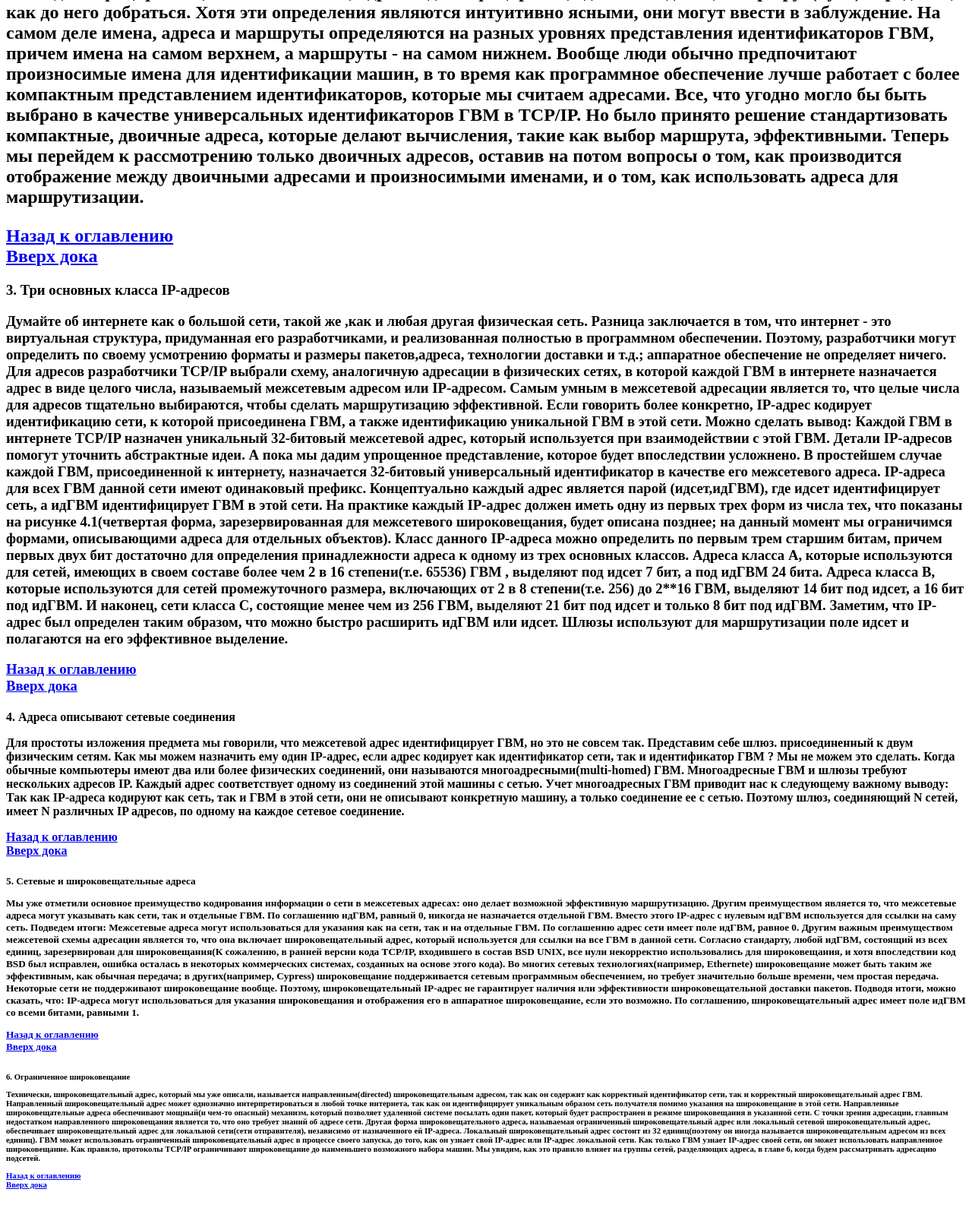
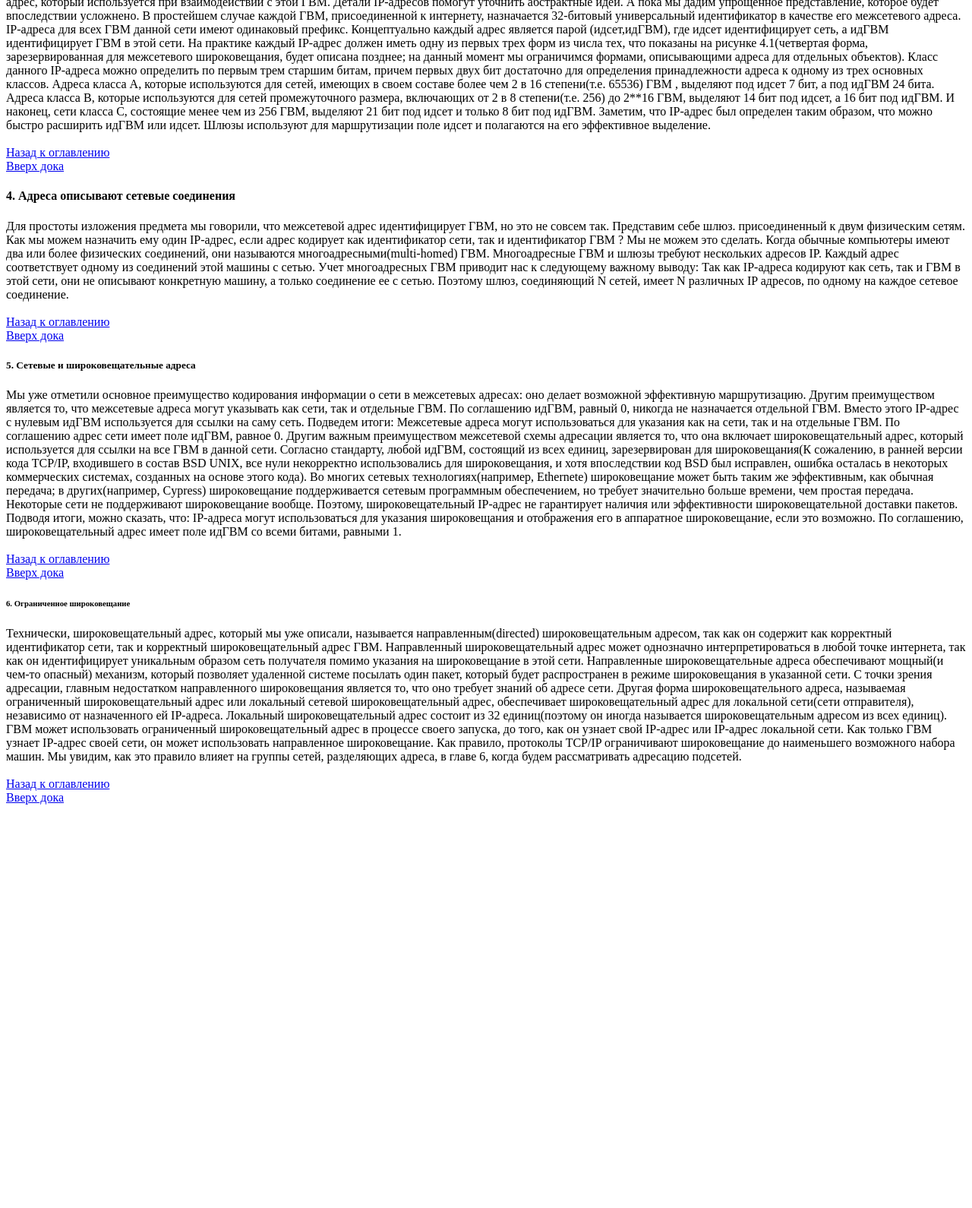
Before and after one commit to AleksandrShytokha/AleksandrShytokha.github.io, a plain HTML site: page lesson-3/links-doc/page.html in a window 1280 px wide. Shown: the part 613-2203 px from the top of the page at 76% size. After the commit the page ends 1688 px from the top, so only its background shows below. Drawn offline with Linux system fonts and the light colour scheme.

Commit message:
commit-l3-v1.1

```diff
--- a/lesson-3/links-doc/page.html
+++ b/lesson-3/links-doc/page.html
@@ -1,5 +1,5 @@
 <!DOCTYPE html>
-<html lang="en">
+<html lang="ru">
 <head>
     <meta charset="UTF-8">
     <meta http-equiv="X-UA-Compatible" content="IE=edge">
@@ -7,16 +7,16 @@
     <title>Lesson-3-HTML5</title>
 </head>
 <body>
-    <h1 id="h1"> 1. Введение
+    <article>
+        <h1 id="h1"> 1. Введение</h1>
        <p>
             Предыдущая глава определила Интернет TCP/IP как виртуальную сеть, созданную в результате соединения
             физических сетей шлюзами. Эта глава описывает адресацию, существенный компонент, который помогает программному
             обеспечению TCP/IP скрывать детали физических сетей и создавать впечатление об интернете как о единой сущности.
-       </p>
-       <a href="index.html">Назад к оглавлению</a><br>
-       <a href="#">Вверх дока</a>
-    </h1>
-    <h2 id="h2"> 2. Универсальные идентификаторы
+            <br><br><a href="index.html">Назад к оглавлению</a><br>
+            <a href="#">Вверх дока</a>
+        </p>
+        <h2 id="h2"> 2. Универсальные идентификаторы</h2>
         <p>
             Говорят, что коммуникационная система обеспечивает универсальное средство взаимодействия, если она позволяет
             любой ГВМ связываться с любой другой ГВМ. Чтобы сделать нашу коммуникационную систему универсальной, нам нужно
@@ -32,47 +32,43 @@
             которые делают вычисления, такие как выбор маршрута, эффективными. Теперь мы перейдем к рассмотрению только
             двоичных адресов, оставив на потом вопросы о том, как производится отображение между двоичными адресами и произносимыми
             именами, и о том, как использовать адреса для маршрутизации.
+            <br><br><a href="index.html">Назад к оглавлению</a><br>
+            <a href="#">Вверх дока</a>
         </p>
-        <a href="index.html">Назад к оглавлению</a><br>
-        <a href="#">Вверх дока</a>
-     </h2>
-     <h3 id="h3"> 3. Три основных класса IP-адресов
+     <h3 id="h3"> 3. Три основных класса IP-адресов</h3>
         <p>
             Думайте об интернете как о большой сети, такой же ,как и любая другая физическая сеть. Разница заключается в том, что интернет - это виртуальная структура, придуманная его разработчиками, и реализованная полностью в программном обеспечении. Поэтому, разработчики могут определить по своему усмотрению форматы и размеры пакетов,адреса, технологии доставки и т.д.; аппаратное обеспечение не определяет ничего. Для адресов разработчики TCP/IP выбрали схему, аналогичную адресации в физических сетях, в которой каждой ГВМ в интернете назначается адрес в виде целого числа, называемый межсетевым адресом или IP-адресом. Самым умным в межсетевой адресации является то, что целые числа для адресов тщательно выбираются, чтобы сделать маршрутизацию эффективной. Если говорить более конкретно, IP-адрес кодирует идентификацию сети, к которой присоединена ГВМ, а также идентификацию уникальной ГВМ в этой сети. Можно сделать вывод:
             Каждой ГВМ в интернете TCP/IP назначен уникальный 32-битовый межсетевой адрес, который используется при взаимодействии с этой ГВМ.
             Детали IP-адресов помогут уточнить абстрактные идеи. А пока мы дадим упрощенное представление, которое будет впоследствии усложнено. В простейшем случае каждой ГВМ, присоединенной к интернету, назначается 32-битовый универсальный идентификатор в качестве его межсетевого адреса. IP-адреса для всех ГВМ данной сети имеют одинаковый префикс.
             Концептуально каждый адрес является парой (идсет,идГВМ), где идсет идентифицирует сеть, а идГВМ идентифицирует ГВМ в этой сети. На практике каждый IP-адрес должен иметь одну из первых трех форм из числа тех, что показаны на рисунке 4.1(четвертая форма, зарезервированная для межсетевого широковещания, будет описана позднее; на данный момент мы ограничимся формами, описывающими адреса для отдельных объектов).
             Класс данного IP-адреса можно определить по первым трем старшим битам, причем первых двух бит достаточно для определения принадлежности адреса к одному из трех основных классов. Адреса класса А, которые используются для сетей, имеющих в своем составе более чем 2 в 16 степени(т.е. 65536) ГВМ , выделяют под идсет 7 бит, а под идГВМ 24 бита. Адреса класса В, которые используются для сетей промежуточного размера, включающих от 2 в 8 степени(т.е. 256) до 2**16 ГВМ, выделяют 14 бит под идсет, а 16 бит под идГВМ. И наконец, сети класса С, состоящие менее чем из 256 ГВМ, выделяют 21 бит под идсет и только 8 бит под идГВМ. Заметим, что IP-адрес был определен таким образом, что можно быстро расширить идГВМ или идсет. Шлюзы используют для маршрутизации поле идсет и полагаются на его эффективное выделение.
+            <br><br><a href="index.html">Назад к оглавлению</a><br>
+            <a href="#">Вверх дока</a>
         </p>
-        <a href="index.html">Назад к оглавлению</a><br>
-        <a href="#">Вверх дока</a>
-     </h3>
-     <h4 id="h4"> 4. Адреса описывают сетевые соединения
+     <h4 id="h4"> 4. Адреса описывают сетевые соединения</h4>
         <p>
             Для простоты изложения предмета мы говорили, что межсетевой адрес идентифицирует ГВМ, но это не совсем так. Представим себе шлюз. присоединенный к двум физическим сетям. Как мы можем назначить ему один IP-адрес, если адрес кодирует как идентификатор сети, так и идентификатор ГВМ ? Мы не можем это сделать. Когда обычные компьютеры имеют два или более физических соединений, они называются многоадресными(multi-homed) ГВМ. Многоадресные ГВМ и шлюзы требуют нескольких адресов IP. Каждый адрес соответствует одному из соединений этой машины с сетью. Учет многоадресных ГВМ приводит нас к следующему важному выводу:
             Так как IP-адреса кодируют как сеть, так и ГВМ в этой сети, они не описывают конкретную машину, а только соединение ее с сетью.
             Поэтому шлюз, соединяющий N сетей, имеет N различных IP адресов, по одному на каждое сетевое соединение.
+            <br><br><a href="index.html">Назад к оглавлению</a><br>
+            <a href="#">Вверх дока</a>
         </p>
-        <a href="index.html">Назад к оглавлению</a><br>
-        <a href="#">Вверх дока</a>
-     </h4>
-     <h5 id="h5"> 5. Сетевые и широковещательные адреса
+     <h5 id="h5"> 5. Сетевые и широковещательные адреса</h5>
         <p>
             Мы уже отметили основное преимущество кодирования информации о сети в межсетевых адресах: оно делает возможной эффективную маршрутизацию. Другим преимуществом является то, что межсетевые адреса могут указывать как сети, так и отдельные ГВМ. По соглашению идГВМ, равный 0, никогда не назначается отдельной ГВМ. Вместо этого IP-адрес с нулевым идГВМ используется для ссылки на саму сеть. Подведем итоги:
             Межсетевые адреса могут использоваться для указания как на сети, так и на отдельные ГВМ. По соглашению адрес сети имеет поле идГВМ, равное 0.
             Другим важным преимуществом межсетевой схемы адресации является то, что она включает широковещательный адрес, который используется для ссылки на все ГВМ в данной сети. Согласно стандарту, любой идГВМ, состоящий из всех единиц, зарезервирован для широковещания(К сожалению, в ранней версии кода TCP/IP, входившего в состав BSD UNIX, все нули некорректно использовались для широковещания, и хотя впоследствии код BSD был исправлен, ошибка осталась в некоторых коммерческих системах, созданных на основе этого кода). Во многих сетевых технологиях(например, Ethernetе) широковещание может быть таким же эффективным, как обычная передача; в других(например, Cypress) широковещание поддерживается сетевым программным обеспечением, но требует значительно больше времени, чем простая передача. Некоторые сети не поддерживают широковещание вообще. Поэтому, широковещательный IP-адрес не гарантирует наличия или эффективности широковещательной доставки пакетов. Подводя итоги, можно сказать, что:
             IP-адреса могут использоваться для указания широковещания и отображения его в аппаратное широковещание, если это возможно. По соглашению, широковещательный адрес имеет поле идГВМ со всеми битами, равными 1.
+            <br><br><a href="index.html">Назад к оглавлению</a><br>
+            <a href="#">Вверх дока</a>
         </p>
-        <a href="index.html">Назад к оглавлению</a><br>
-        <a href="#">Вверх дока</a>
-     </h5>
-     <h6 id="h6"> 6. Ограниченное широковещание
+     <h6 id="h6"> 6. Ограниченное широковещание</h6>
         <p>
             Технически, широковещательный адрес, который мы уже описали, называется направленным(directed) широковещательным адресом, так как он содержит как корректный идентификатор сети, так и корректный широковещательный адрес ГВМ. Направленный широковещательный адрес может однозначно интерпретироваться в любой точке интернета, так как он идентифицирует уникальным образом сеть получателя помимо указания на широковещание в этой сети. Направленные широковещательные адреса обеспечивают мощный(и чем-то опасный) механизм, который позволяет удаленной системе посылать один пакет, который будет распространен в режиме широковещания в указанной сети.
             С точки зрения адресации, главным недостатком направленного широковещания является то, что оно требует знаний об адресе сети. Другая форма широковещательного адреса, называемая ограниченный широковещательный адрес или локальный сетевой широковещательный адрес, обеспечивает широковещательный адрес для локальной сети(сети отправителя), независимо от назначенного ей IP-адреса. Локальный широковещательный адрес состоит из 32 единиц(поэтому он иногда называется широковещательным адресом из всех единиц). ГВМ может использовать ограниченный широковещательный адрес в процессе своего запуска, до того, как он узнает свой IP-адрес или IP-адрес локальной сети. Как только ГВМ узнает IP-адрес своей сети, он может использовать направленное широковещание. Как правило, протоколы TCP/IP ограничивают широковещание до наименьшего возможного набора машин. Мы увидим, как это правило влияет на группы сетей, разделяющих адреса, в главе 6, когда будем рассматривать адресацию подсетей.
+            <br><br><a href="index.html">Назад к оглавлению</a><br>
+            <a href="#">Вверх дока</a>
         </p>
-        <a href="index.html">Назад к оглавлению</a><br>
-        <a href="#">Вверх дока</a>
-     </h6>
+    </article>
 </body>
 </html>
```
Also changed, not shown: lesson-3/index.html (+5 -5 lines), lesson-3/links-doc/index.html (+3 -2 lines).
